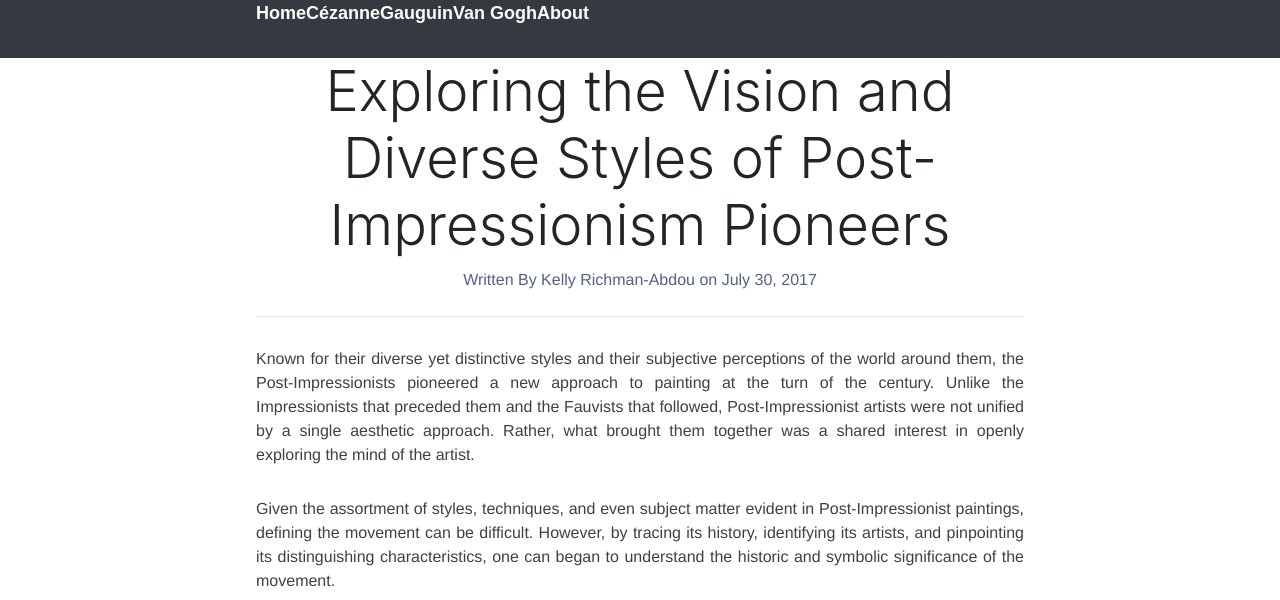
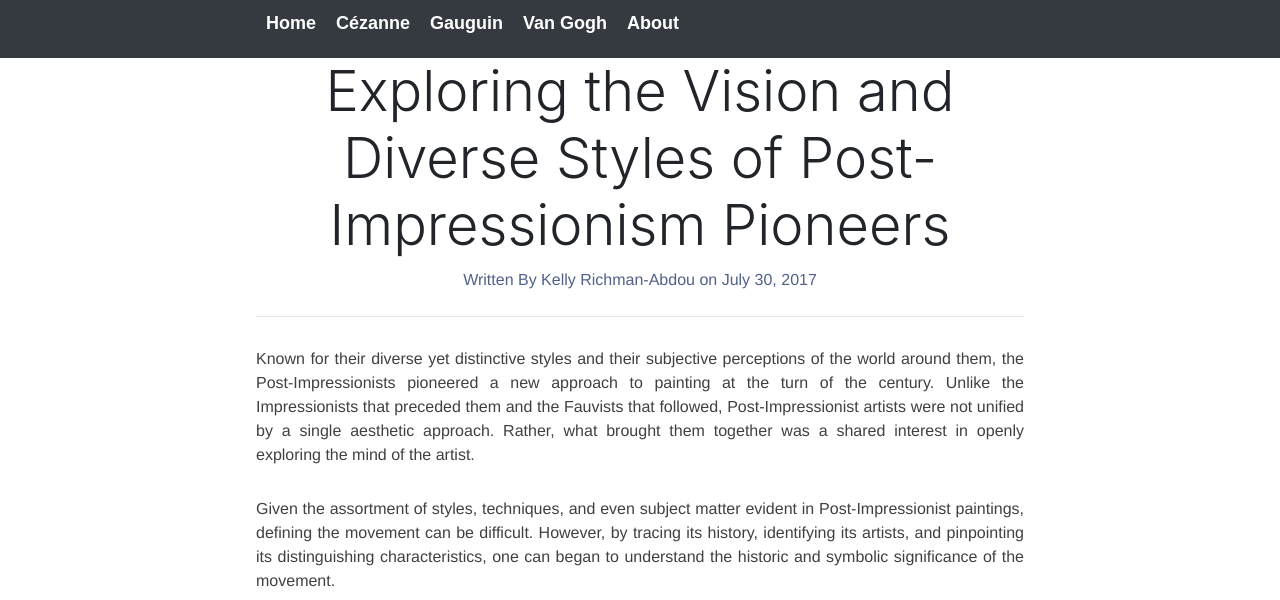
Before and after one commit to namora0709/post-impressionists, a plain HTML site: page About.html in a window 1280 px wide. Shown: the top 600 px of the page. Drawn offline with nearby package versions, Linux system fonts and the light colour scheme.

Commit message:
Update styles.css

```diff
--- a/styles.css
+++ b/styles.css
@@ -169,10 +169,10 @@ li {float:left;
   text-align:center;
     }
 nav a {
-    100 px;
     display:block;
     text-decoration:none;
     text-align:center;
+    padding:10px 10px;
     background:#353A40;
     font-size:18px;
     color:white;
```
